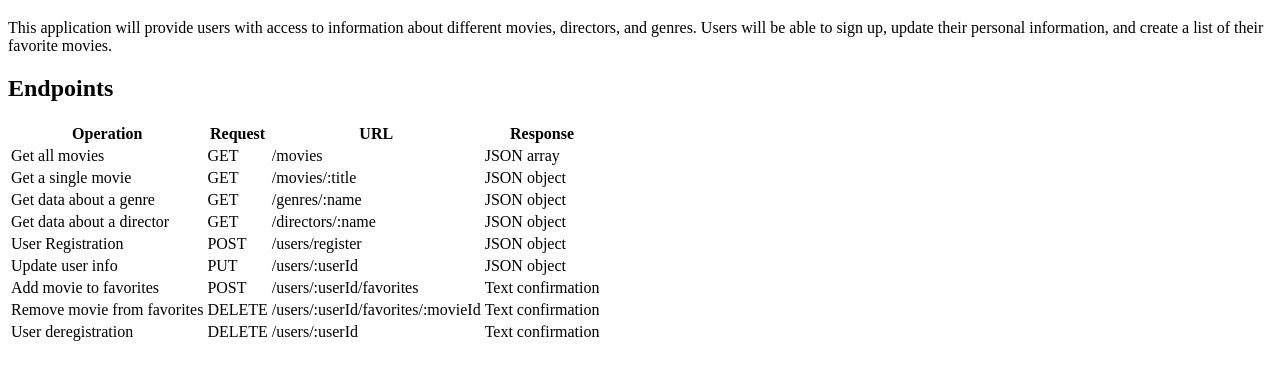
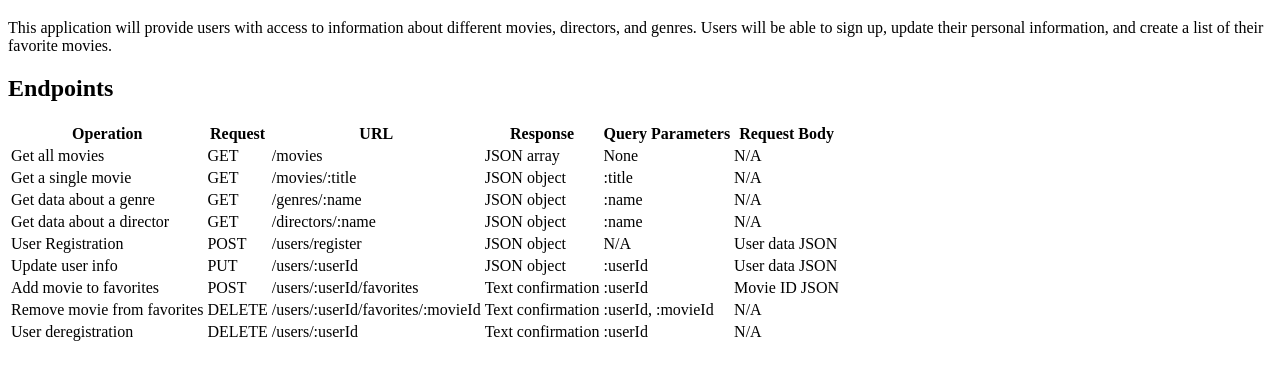
Before and after one commit to crrenatacr/movie_api, a website: page public/documentation.html in a window 1280 px wide. Shown: the part 61-440 px from the top of the page. Drawn offline with Linux system fonts and the light colour scheme.

Commit message:
DocumentationHtmlUpdate

```diff
--- a/public/documentation.html
+++ b/public/documentation.html
@@ -18,61 +18,82 @@
             <th>Request</th>
             <th>URL</th>
             <th>Response</th>
+            <th>Query Parameters</th>
+            <th>Request Body</th>
         </tr>
         <tr>
             <td>Get all movies</td>
             <td>GET</td>
             <td>/movies</td>
             <td>JSON array</td>
+            <td>None</td>
+            <td>N/A</td>
         </tr>
         <tr>
             <td>Get a single movie</td>
             <td>GET</td>
             <td>/movies/:title</td>
             <td>JSON object</td>
+            <td>:title</td>
+            <td>N/A</td>
         </tr>
         <tr>
             <td>Get data about a genre</td>
             <td>GET</td>
             <td>/genres/:name</td>
             <td>JSON object</td>
+            <td>:name</td>
+            <td>N/A</td>
         </tr>
         <tr>
             <td>Get data about a director</td>
             <td>GET</td>
             <td>/directors/:name</td>
             <td>JSON object</td>
+            <td>:name</td>
+            <td>N/A</td>
         </tr>
         <tr>
             <td>User Registration</td>
             <td>POST</td>
             <td>/users/register</td>
             <td>JSON object</td>
+            <td>N/A</td>
+            <td>User data JSON</td>
         </tr>
         <tr>
             <td>Update user info</td>
             <td>PUT</td>
             <td>/users/:userId</td>
             <td>JSON object</td>
+            <td>:userId</td>
+            <td>User data JSON</td>
         </tr>
         <tr>
             <td>Add movie to favorites</td>
             <td>POST</td>
             <td>/users/:userId/favorites</td>
             <td>Text confirmation</td>
+            <td>:userId</td>
+            <td>Movie ID JSON</td>
         </tr>
         <tr>
             <td>Remove movie from favorites</td>
             <td>DELETE</td>
             <td>/users/:userId/favorites/:movieId</td>
             <td>Text confirmation</td>
+            <td>:userId, :movieId</td>
+            <td>N/A</td>
         </tr>
         <tr>
             <td>User deregistration</td>
             <td>DELETE</td>
             <td>/users/:userId</td>
             <td>Text confirmation</td>
+            <td>:userId</td>
+            <td>N/A</td>
         </tr>
     </table>
+
 </body>
 </html>
```
